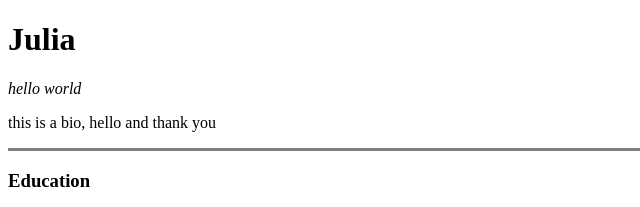
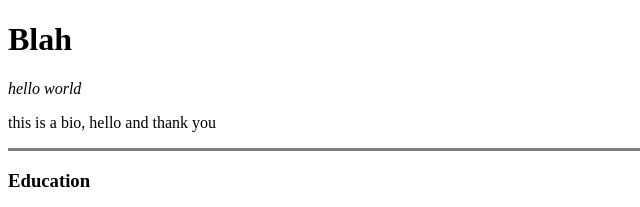
Before and after one commit to snowpear57/cv, a plain HTML site: page index.html in a window 1280 px wide. Shown: the top 207 px of the page, 0-640 px from the left. Drawn offline with Linux system fonts and the light colour scheme.

Commit message:
Update index.html

```diff
--- a/index.html
+++ b/index.html
@@ -5,7 +5,7 @@
     <title>Hello Personal Site</title>
 </head>
 <body>
-<h1>Julia</h1>
+<h1>Blah</h1>
 <p><em>hello world</em></p>
 <p>this is a bio, hello and thank you</p>
 <hr size="3" noshade>
```
